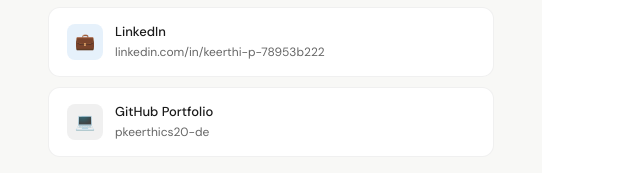
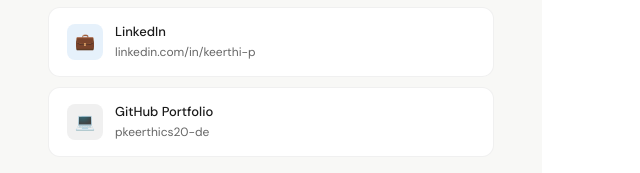
Before and after one commit to pkeerthics20-de/dataforge-solutions-freelance, a plain HTML site: page index.html in a window 1280 px wide. Shown: the part 3990-4163 px from the top of the page, 616-1256 px from the left. Drawn offline with Linux system fonts and the light colour scheme.

Commit message:
Update LinkedIn URL and display name in index.html

```diff
--- a/index.html
+++ b/index.html
@@ -619,11 +619,11 @@
           <div class="cl-sub">pkeerthiyadav2003@gmail.com</div>
         </div>
       </a>
-      <a href="https://www.linkedin.com/in/keerthi-p-78953b222" target="_blank" class="contact-link">
+      <a href="https://linkedin.com/in/keerthi-p-78953b222" target="_blank" class="contact-link">
         <div class="cl-icon icon-blue">💼</div>
         <div>
           <div class="cl-label">LinkedIn</div>
-          <div class="cl-sub">linkedin.com/in/keerthi-p-78953b222</div>
+          <div class="cl-sub">linkedin.com/in/keerthi-p</div>
         </div>
       </a>
       <a href="https://github.com/pkeerthics20-de" target="_blank" class="contact-link">
```
